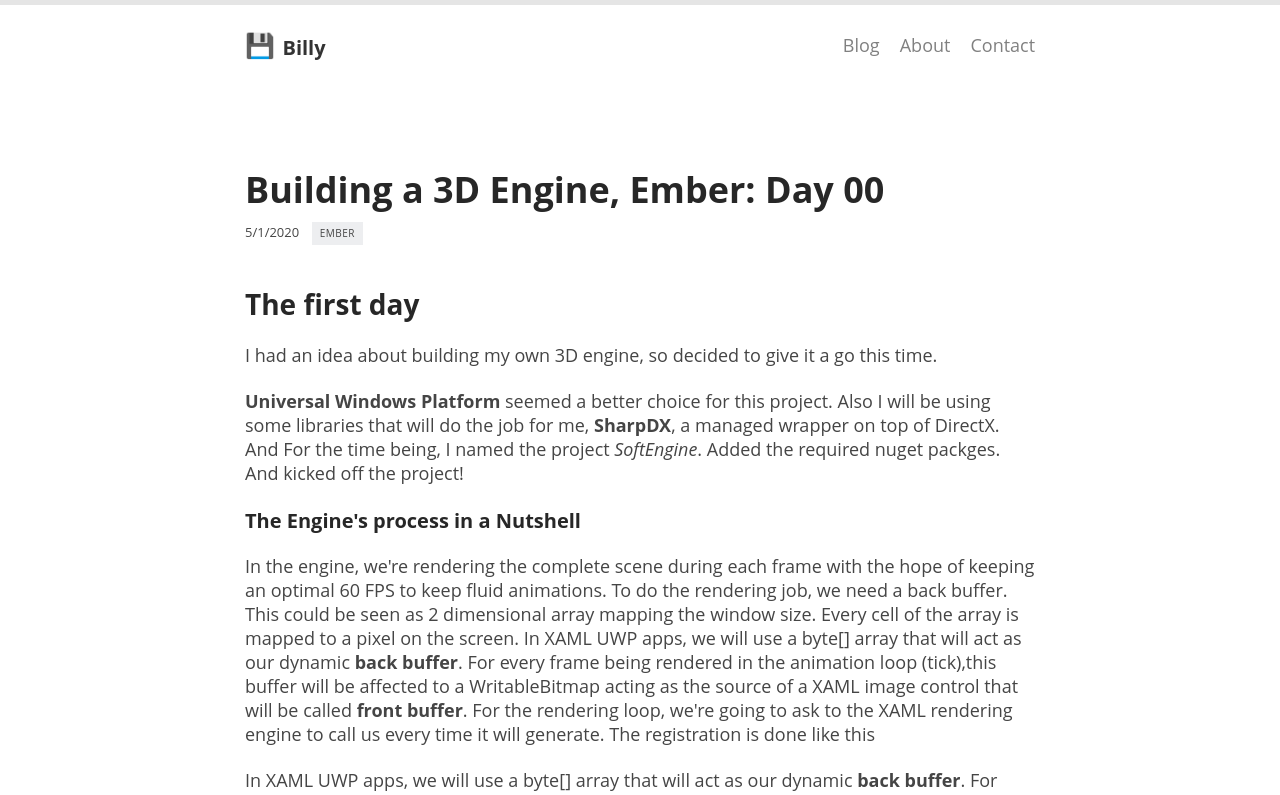
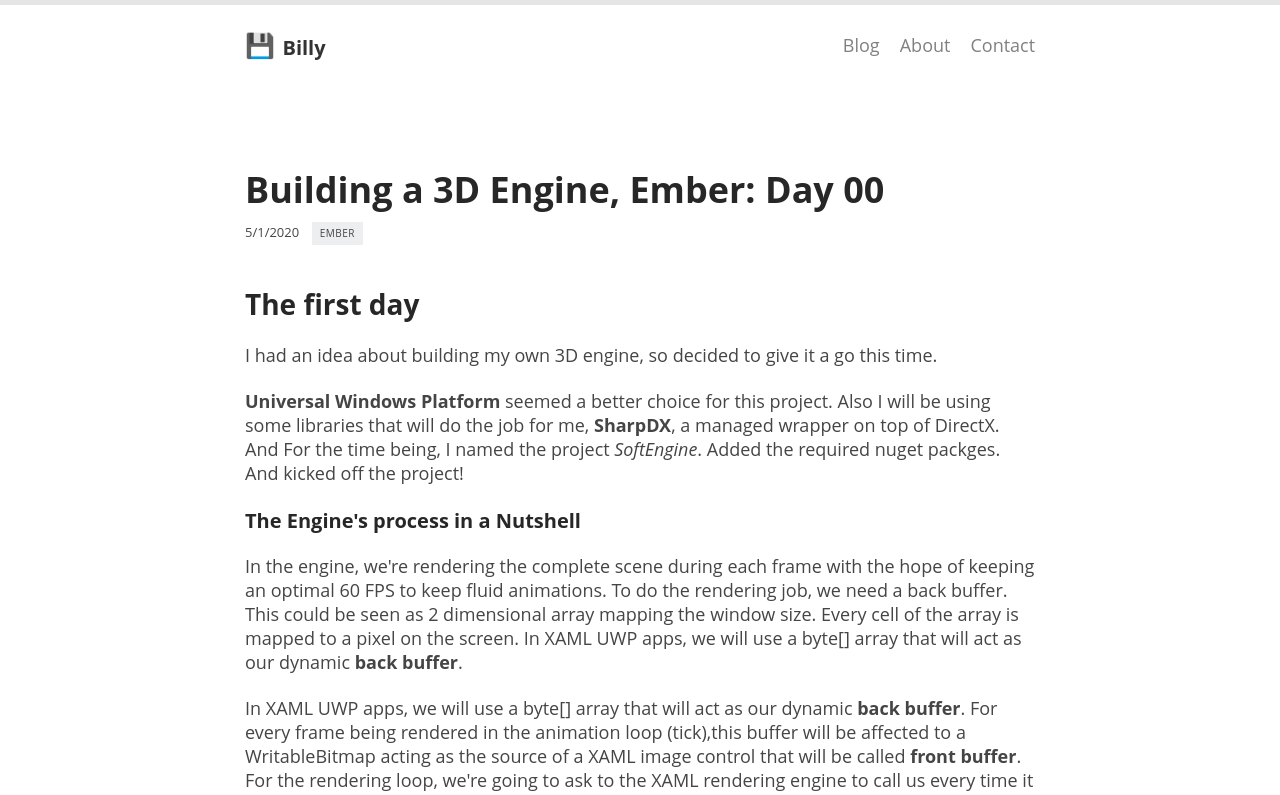
Before and after one commit to tomlin7/Portforlio-Website, a Next.js app: page /blog/ember/day-00 in a window 1280 px wide. Shown: the top 795 px of the page. Built offline with nearby package versions, Linux system fonts and the light colour scheme.

Commit message:
Update day-00.js

```diff
--- a/pages/blog/ember/day-00.js
+++ b/pages/blog/ember/day-00.js
@@ -38,7 +38,7 @@ export default class extends Component {
 						<p><b>Universal Windows Platform</b> seemed a better choice for this project. Also I will be using some libraries that will do the job for me, <b>SharpDX</b>, a managed wrapper on top of DirectX. And For the time being, I named the project <i>SoftEngine</i>. Added the required nuget packges. And kicked off the project!</p>
 						<h4>The Engine's process in a Nutshell</h4>
 						<p>In the engine, we're rendering the complete scene during each frame with the hope of keeping an optimal 60 FPS to keep fluid animations. To do the rendering job, we need a back buffer. This could be seen as 2 dimensional array mapping the window size. Every cell of the array is mapped to a pixel on the screen.
-In XAML UWP apps, we will use a byte[] array that will act as our dynamic <b>back buffer</b>. For every frame being rendered in the animation loop (tick),this buffer will be affected to a WritableBitmap acting as the source of a XAML image control that will be called <b>front buffer</b>. For the rendering loop, we're going to ask to the XAML rendering engine to call us every time it will generate. The registration is done like this</p>
+In XAML UWP apps, we will use a byte[] array that will act as our dynamic <b>back buffer</b>.</p>
 						<p>In XAML UWP apps, we will use a byte[] array that will act as our dynamic <b>back buffer</b>. For every frame being rendered in the animation loop (tick),this buffer will be affected to a WritableBitmap acting as the source of a XAML image control that will be called <b>front buffer</b>. For the rendering loop, we're going to ask to the XAML rendering engine to call us every time it will generate. The registration is done like this</p>
 
 						<div className="blog-post-body-code-snippet">
```
